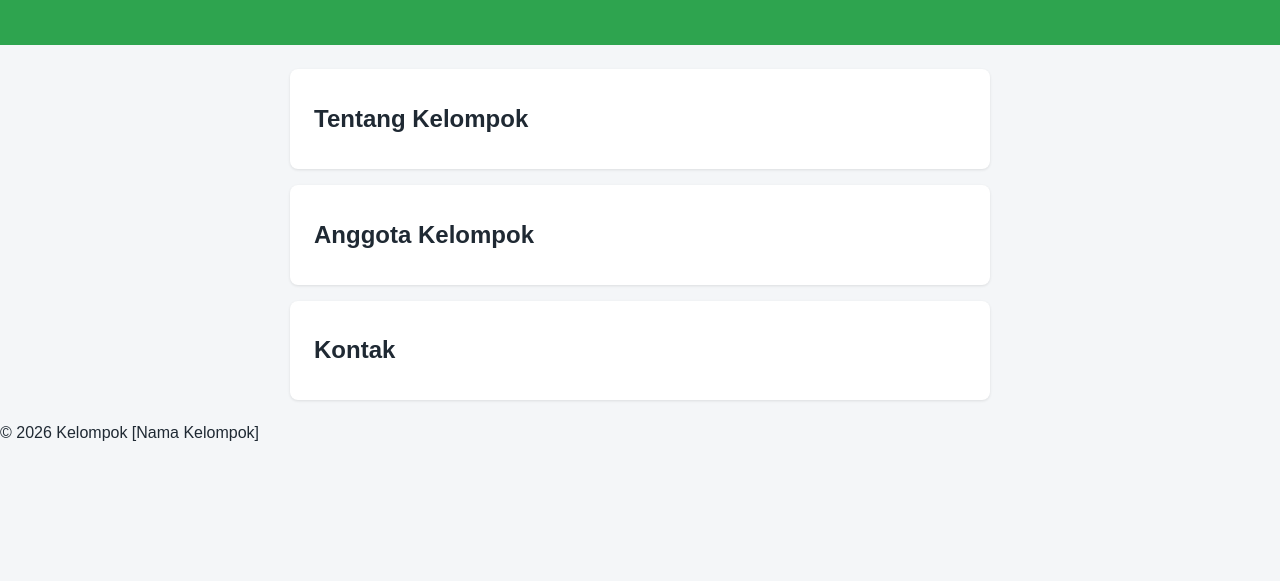
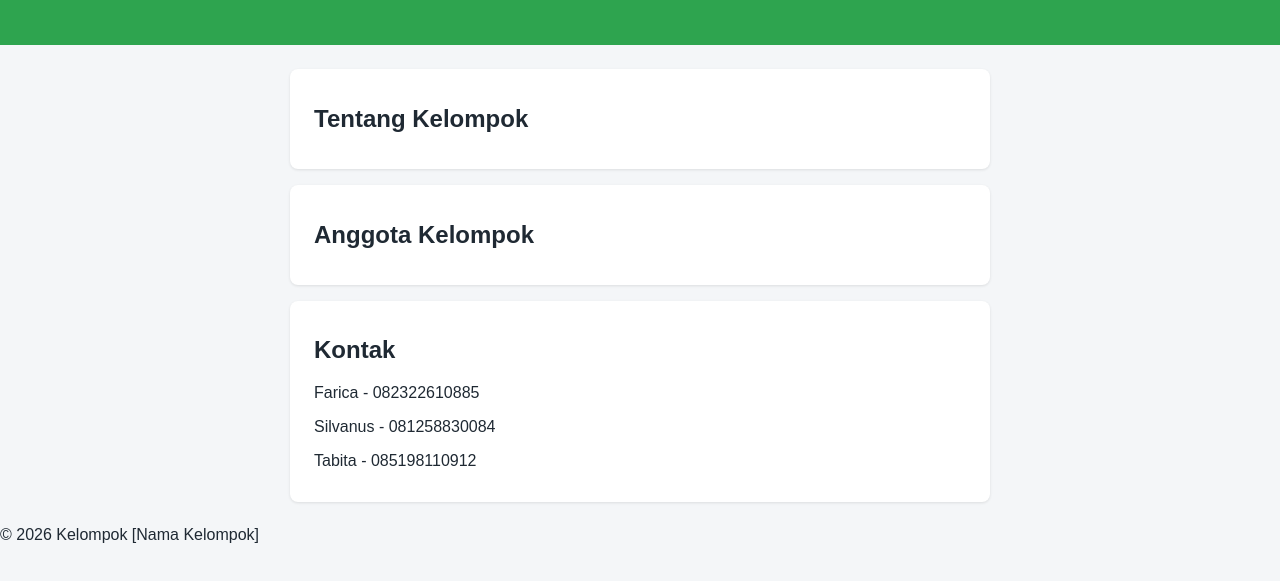
Before and after one commit to silvanusfw/Tgs3_Github_240712992, a plain HTML site: page index.html in a window 1280 px wide. Shown: the part 133-714 px from the top of the page. Drawn offline with Linux system fonts and the light colour scheme.

Commit message:
Menambahka kontak kelomok

```diff
--- a/index.html
+++ b/index.html
@@ -25,7 +25,10 @@
       </section>
       <section id="kontak">
         <h2>Kontak</h2>
-        <p><!-- TODO (Anggota 3): informasi kontak kelompok --></p>
+        <p>Farica - 082322610885</p>
+        <p>Silvanus - 081258830084</p>
+        <p>Tabita - 085198110912</p>
+
       </section>
     </main>
 
```
